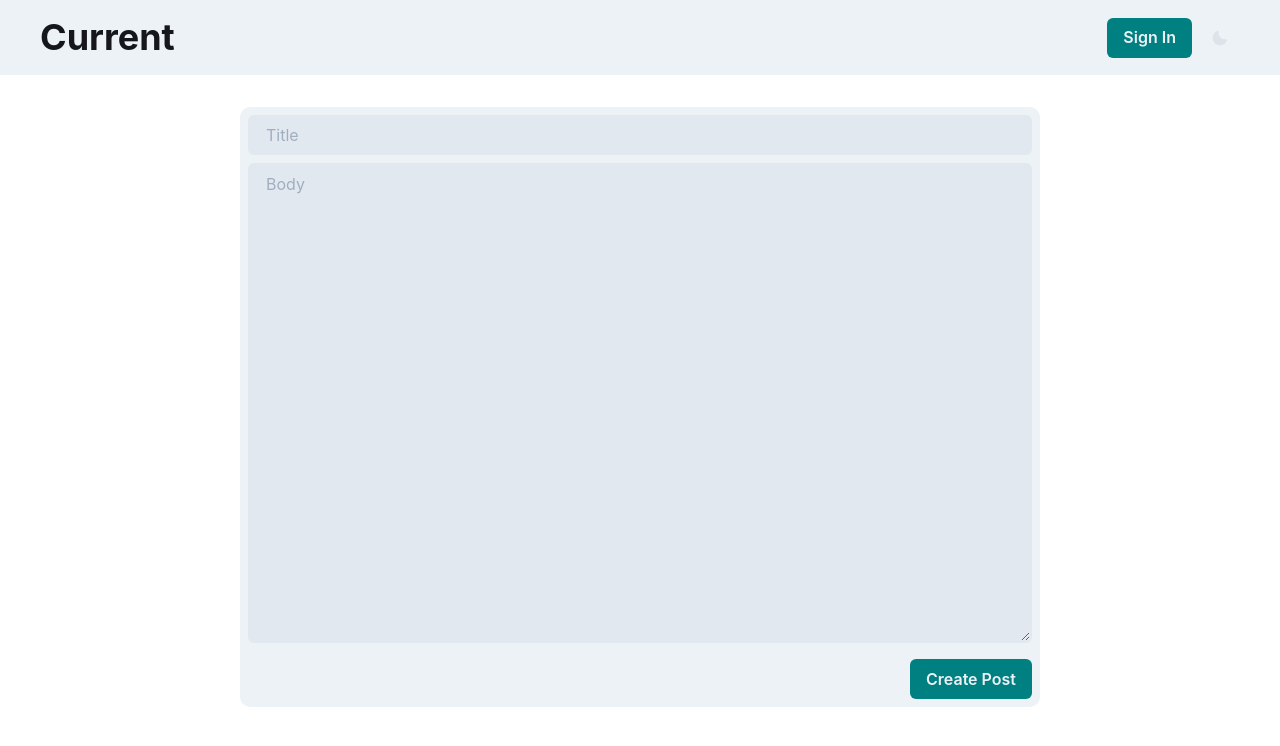
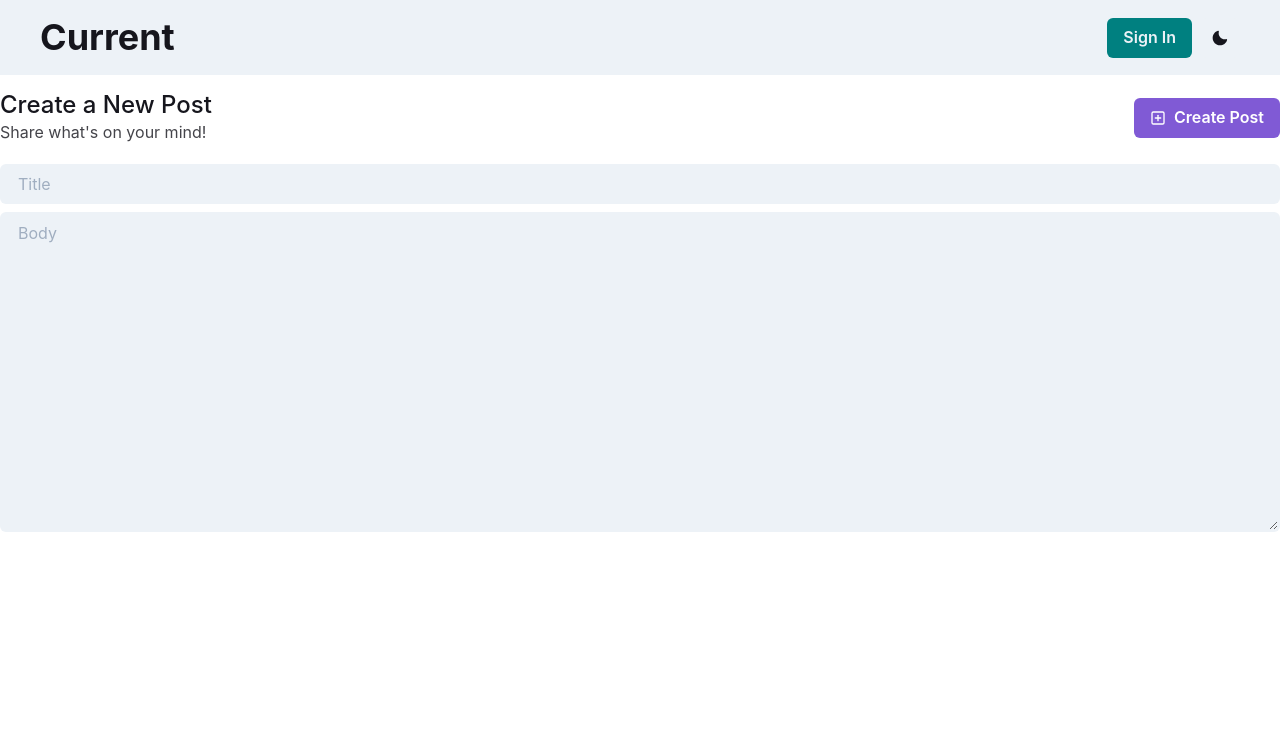
Before and after one commit to iDarkLightning/current, a Next.js app: page /create-post in a window 1280 px wide. Shown: the top 746 px of the page. Built offline with nearby package versions, Linux system fonts and the light colour scheme; no server answers.

Commit message:
revamp create post page

```diff
--- a/src/components/Nav.tsx
+++ b/src/components/Nav.tsx
@@ -24,7 +24,8 @@ const Nav: React.FC<NavProps> = ({}) => {
   const textColor = useColorModeValue("black", "darkText");
 
   return (
-    <Flex justifyContent="space-between" p="2vh 5vh 2vh 5vh" bgColor={bgColor}>
+    <Flex py="2vh" px="5vh" bgColor={bgColor}>
+      <Flex justifyContent="space-between" maxW="80rem" w="100%" mx="auto">
         <NextLink href="/">
           <Heading _hover={{ cursor: "pointer" }} color={textColor}>
             Current
@@ -49,6 +50,7 @@ const Nav: React.FC<NavProps> = ({}) => {
           />
         </HStack>
       </Flex>
+    </Flex>
   );
 };
 
--- a/src/pages/create-post.tsx
+++ b/src/pages/create-post.tsx
@@ -1,26 +1,24 @@
+import { PlusSquareIcon } from "@chakra-ui/icons";
 import {
-  Box,
   Button,
-  Divider,
   Flex,
   Heading,
   Input,
   Stack,
   Textarea,
+  Text,
   useColorModeValue,
+  Box,
 } from "@chakra-ui/react";
 import axios from "axios";
 import { NextPage } from "next";
 import { useRouter } from "next/dist/client/router";
-import React, { useState } from "react";
-import Nav from "../components/Nav";
-import ReactMarkdown from "react-markdown";
+import { useState } from "react";
 import Layout from "../components/Layout";
 
 const CreatePost: NextPage = () => {
   const router = useRouter();
   const bgColor = useColorModeValue("gray.100", "dark.800");
-  const inputColor = useColorModeValue("gray.200", "dark.700");
   const [bodyValue, setBodyValue] = useState("");
   const [titleValue, setTitleValue] = useState("");
 
@@ -35,38 +33,36 @@ const CreatePost: NextPage = () => {
 
   return (
     <Layout>
-      <Stack width="800px" m="auto" mt="2vh">
-        <Flex
-          flexDirection="column"
-          alignItems="center"
-          bgColor={bgColor}
-          p="1vh 1vh 1vh 1vh"
-          borderRadius="10px"
+      <Stack spacing="1.25rem" maxW="80rem" mx="auto">
+        <Flex alignItems="center" justifyContent="space-between">
+          <Box>
+            <Heading fontWeight="medium" fontSize="1.5rem">
+              Create a New Post
+            </Heading>
+            <Text opacity="80%">Share what's on your mind!</Text>
+          </Box>
+          <Button
+            onClick={createPost}
+            colorScheme="purple"
+            leftIcon={<PlusSquareIcon />}
           >
+            Create Post
+          </Button>
+        </Flex>
         <Stack w="100%" mb="2vh">
           <Input
-              bgColor={inputColor}
             variant="filled"
             placeholder="Title"
-              color="black"
             onChange={(e) => setTitleValue(e.target.value)}
           />
           <Textarea
             placeholder="Body"
             onChange={(e) => setBodyValue(e.target.value)}
-              bgColor={inputColor}
             variant="filled"
-              mb="1vh"
             resize="vertical"
-              h="60vh"
+            minH="40vh"
           />
         </Stack>
-          <Flex justifyContent="flex-end" w="100%">
-            <Button bgColor="teal" color="gray.100" onClick={createPost}>
-              Create Post
-            </Button>
-          </Flex>
-        </Flex>
       </Stack>
     </Layout>
   );
--- a/src/theme.ts
+++ b/src/theme.ts
@@ -23,20 +23,12 @@ const theme = extendTheme({
     accent: "#3EB78C",
     darkText: "#DEE3EA",
   },
-  // styles: {
-  //   global: (props) => ({
-  //     body: {
-  //       backgroundColor: mode("white", "dark.900")(props),
-  //       color: mode("black", "white")(props),
-  //     },
-  //   }),
-  // },
   styles: {
     global: (props) => {
       return {
         body: {
           backgroundColor: mode("white", "dark.900")(props),
-          color: mode("darkText", "white")(props),
+          color: mode("black", "white")(props),
         },
       };
     },
```
Also changed, not shown: 1 other file (tests, documents, lock files or other folders). Lines whose indentation alone changed are shown as unchanged.
